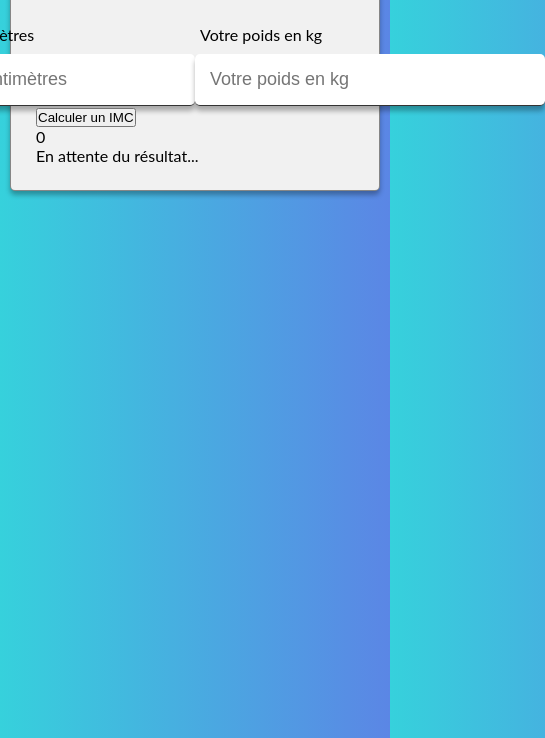
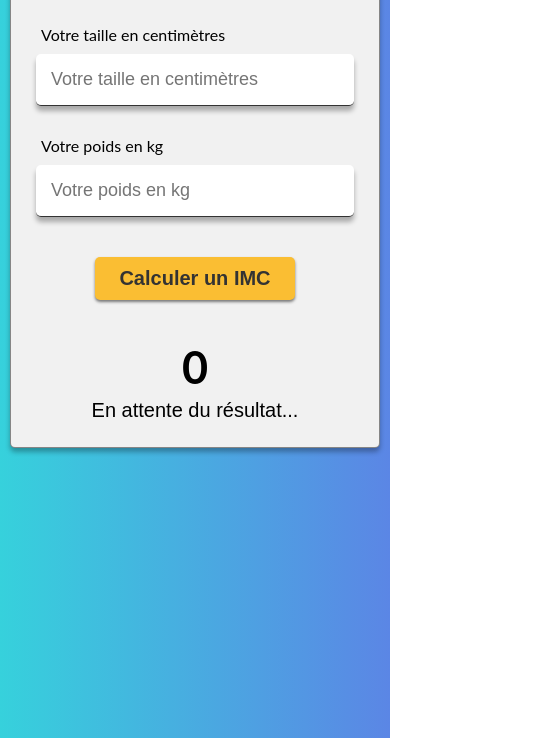
Before and after one commit to picsou911/calcul_imc, a plain HTML site: page index.html in a window 390 px wide. Shown: the part 106-844 px from the top of the page, 545 px wide, since content can reach past the window. Drawn offline with Linux system fonts and the light colour scheme.

Commit message:
creation button + mediaqueri

```diff
--- a/style.css
+++ b/style.css
@@ -59,3 +59,65 @@ h1 span {
 .inputs-container input:focus {
   outline: 1px solid #222222be;
 }
+
+.input-group:nth-child(2){
+  margin-left: 20px;
+}
+
+form button {
+  font-size: 20px;
+  min-width: 200px;
+  margin: 40px auto;
+  display: block;
+  padding: 10px;
+  border: none;
+  font-weight: 700;
+  border-radius: 5px;
+  color: #333;
+  cursor: pointer;
+  background: #fabe33;
+  box-shadow: 0 2px 3px rgba(0, 0, 0, 0.5);
+}
+
+form button:hover {
+  background: #f2b527;
+}
+
+.info {
+  text-align: center;
+}
+
+.bmi-value {
+  font-size: 45px;
+  margin-bottom: 5px;
+  font-weight: bolder;
+}
+
+.result {
+  font-family: Raleway, sans-serif;
+  font-size: 20px;
+}
+
+@media (max-width: 800px) {
+  .container {
+    max-width: 600px;
+  }
+  .inputs-container {
+    flex-direction: column;
+    align-items: center;
+  }
+  .input-group:nth-child(2) {
+    margin-top: 30px;
+    margin-left: 0;
+  }
+
+  @media (max-width: 500px) {
+    .input-group {
+      width: 100%;
+    }
+    .input-group input {
+      width: 100%;
+      min-width: auto;
+    }
+  }
+}
```
